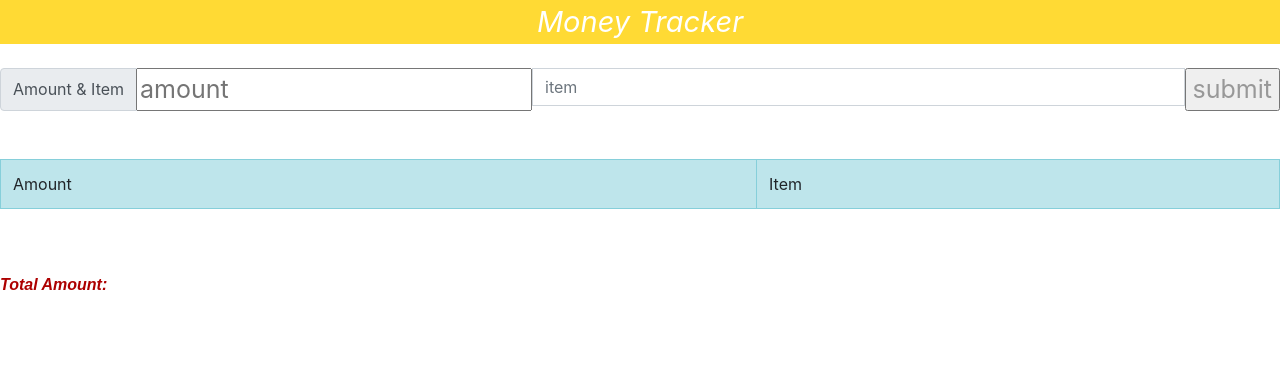
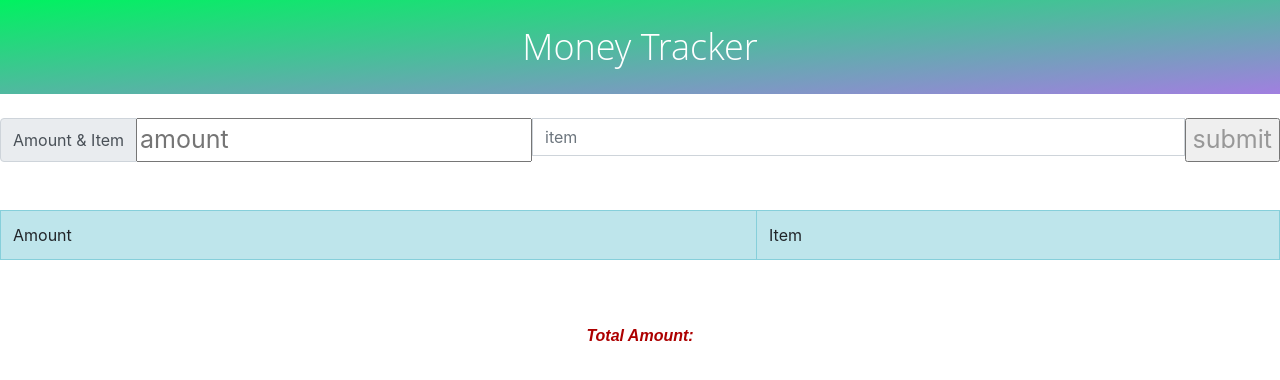
Before and after one commit to Thill799/financialapp-vanilla.js, a PHP site: page / in a window 1280 px wide. Shown: the top 380 px of the page. Run offline with PHP 8.4, Linux system fonts and the light colour scheme.

Commit message:
Update style.css

```diff
--- a/style.css
+++ b/style.css
@@ -1,54 +1,37 @@
 header{
-  background-color:rgb(255, 218, 52);
-  font-style:italic;
+  background: linear-gradient(to bottom right, #00F260, #a17fe0);
+  padding: 20px 15px;
   color:white;
-  font-size:29px;
+  display: flex;
+  flex-direction: column;
+  justify-content: center;
+  align-items: center;
 }
 
+
 .header{
-  text-align:center;
+    font-family: "Open Sans", sans-serif;
+    font-weight: 300;
+    font-size: 2.25rem;
+    text-align:center;
+  }
 
+.weekend{
+  font-style:italic;
+  color:#c2f2e2;
 }
-.w{
-  color:rgb(50, 50, 201);
-  background-color:rgb(255, 218, 52);
-}
-
-.e{
-  color:rgb(36, 148, 36);
-  background-color:rgb(255, 218, 52);
-}
-
-.e2{
-  color:rgb(148, 39, 39);
-  background-color:rgb(255, 218, 52);
-}
-.k{
-  color:rgb(233, 143, 40);
-  background-color:rgb(255, 218, 52);
-}
-.e3{
-  color:rgb(214, 100, 119);
-  background-color:rgb(255, 218, 52);
-}
-.n{
-  color:rgb(170, 48, 170);
-  background-color:rgb(255, 218, 52);
-}
-.d{
-  color:rgb(50, 50, 201);
-  background-color:rgb(255, 218, 52);
-}
-
 
   input{
       color:#0000005d;
       font-size:25px;
   }
 
+table{
+  margin: 0 auto;
+}
 
   ul{
-      color:rgb(238, 255, 0);
+      color:;
       font-size:30px;
       font-style:arial;
   }
@@ -58,12 +41,19 @@ header{
     font-family:arial;
     font-weight:bold;
       color:#ad0000;
+    text-align:center;
 
   }
 
   #total{
+      text-align:center;
       font-size: 50px;
       font-family:system-ui;
-      color:#247a02;
+      color:#black;
 
-  }
+}
+
+#spendings{
+  color:white;
+  font-size:1px;
+}
```
